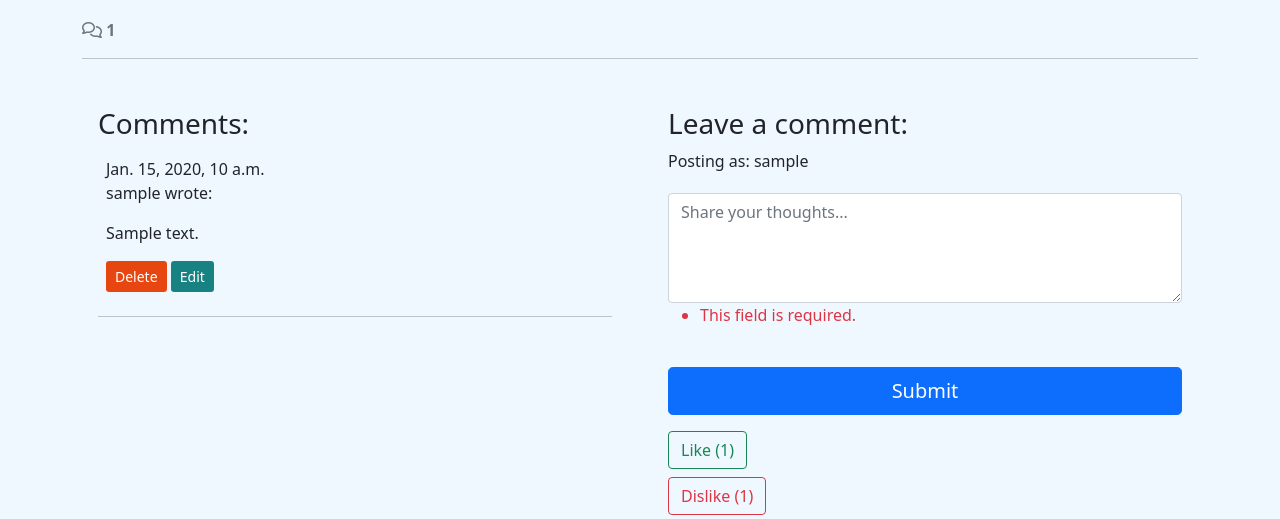
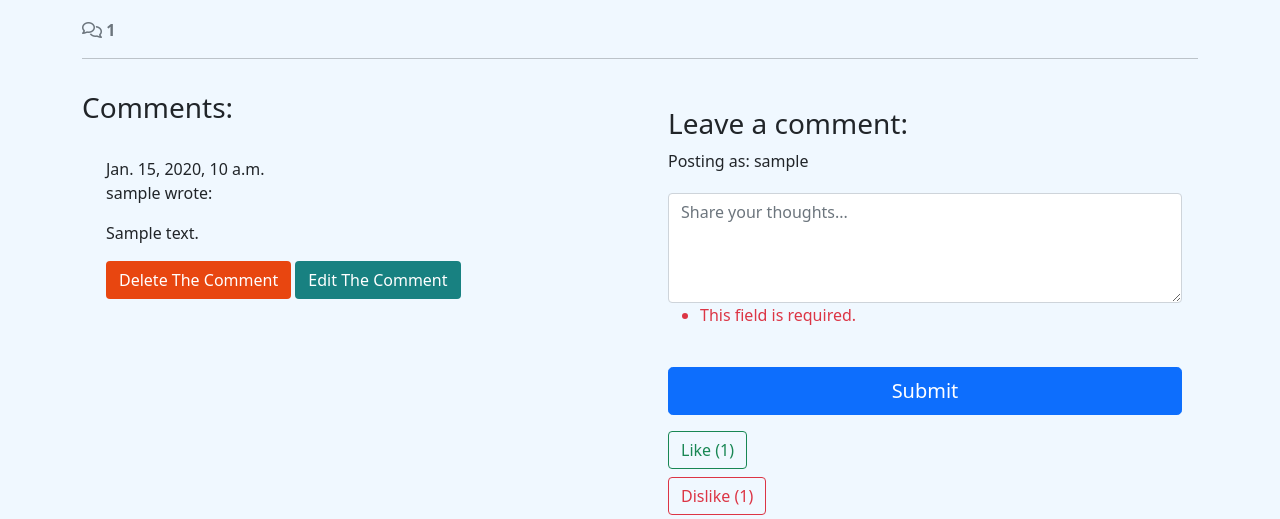
Before and after one commit to Sultana-akther20/news_site, a Django app: a page that uses newstic/templates/newstic/post_detail.html in a window 1280 px wide. Shown: the part 430-949 px from the top of the page. Run offline with Django 4.2, Linux system fonts and the light colour scheme; a user stored in the database is signed in; tables that the repository leaves empty hold one stand-in row (values such as "Sample post"); some libraries are stand-ins or nearby versions.

Commit message:
Add the changes

```diff
--- a/news/settings.py
+++ b/news/settings.py
@@ -13,6 +13,7 @@ https://docs.djangoproject.com/en/4.2/ref/settings/
 """
 Django settings for news project.
 """
+
 from pathlib import Path
 import os
 from dotenv import load_dotenv
--- a/newstic/templates/newstic/post_detail.html
+++ b/newstic/templates/newstic/post_detail.html
@@ -24,10 +24,10 @@
     </div>
 </div>
 <div class="container">
-    <!-- FULL WIDTH ARTICLE CONTENT -->
     <div class="row">
-        <!-- Full width column for article content -->
-        <div class="col-12 card mb-4 mt-3">
+
+        <!-- Full width column-->
+        <div class="col card mb-4 mt-3 left top">
             <div class="card-body">
                 <!-- Article content-->
                 <p class="card-text">
@@ -46,22 +46,24 @@
 
     <!--Comment count-->
     <div class="row">
-        <div class="col-12">
+        <div class="col-md-12">
             <strong class="text-secondary">
                 <!-- Font Awesome comment icon -->
                 <i class="far fa-comments"></i> {{ comment_count }}
             </strong>
+        </div>
+
+        <!-- Full width column -->
+        <div class="col-12">
             <hr>
         </div>
     </div>
+    <div class="row">
+        <div class="col-md-6 card mb-4 mt-3">
 
-    <!-- COMMENTS AND LEAVE COMMENT SIDE BY SIDE -->
-    <div class="row">
-        <!-- LEFT SIDE - COMMENTS SECTION -->
-        <div class="col-md-6 card mb-4 mt-3">
+            <!--heading-->
+            <h3>Comments:</h3>
             <div class="card-body">
-                <!--heading-->
-                <h3>Comments:</h3>
                 <!-- Loop through all comments -->
                 {% for comment in comments %}
 
@@ -93,12 +95,11 @@
                     {% if user.is_authenticated and comment.author == user %}
 
                     <!-- Delete button and edit button with custom attribute for comment ID -->
-                    <button class="btn btn-delete btn-sm" comment_id="{{ comment.id }}">Delete</button>
-                    <button class="btn btn-edit btn-sm" comment_id="{{ comment.id }}">Edit</button>
+                    <button class="btn btn-delete" comment_id="{{ comment.id }}">Delete The Comment</button>
+                    <button class="btn btn-edit" comment_id="{{ comment.id }}">Edit The Comment</button>
                     {% endif %}
 
                 </div>
-                <hr>
                 {% endif %}
 
                 <!--Show this message, if no comments exist -->
@@ -109,7 +110,7 @@
             </div>
         </div>
 
-        <!-- RIGHT SIDE - LEAVE A COMMENT SECTION -->
+        <!--4 columns wide -->
         <div class="col-md-6 card mb-4 mt-3">
             <div class="card-body">
                 <!-- Comment form heading -->
@@ -166,7 +167,6 @@
         </div>
     </div>
 </div>
-
 <!--Delete confirmation modal-->
 <div class="modal fade" id="deleteModal" tabindex="-1" aria-labelledby="deleteModalLabel" aria-hidden="true">
     <div class="modal-dialog">
```
